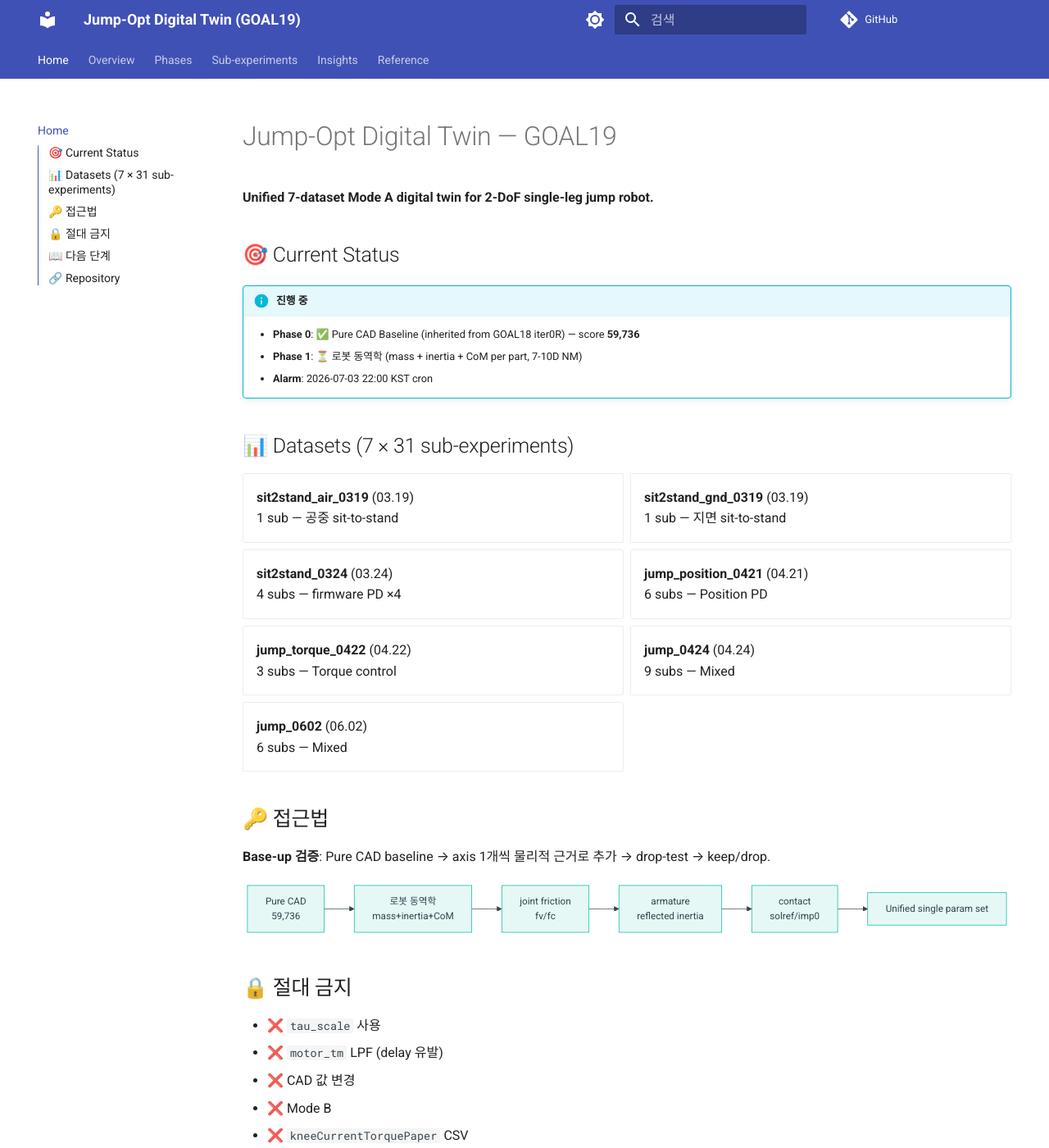
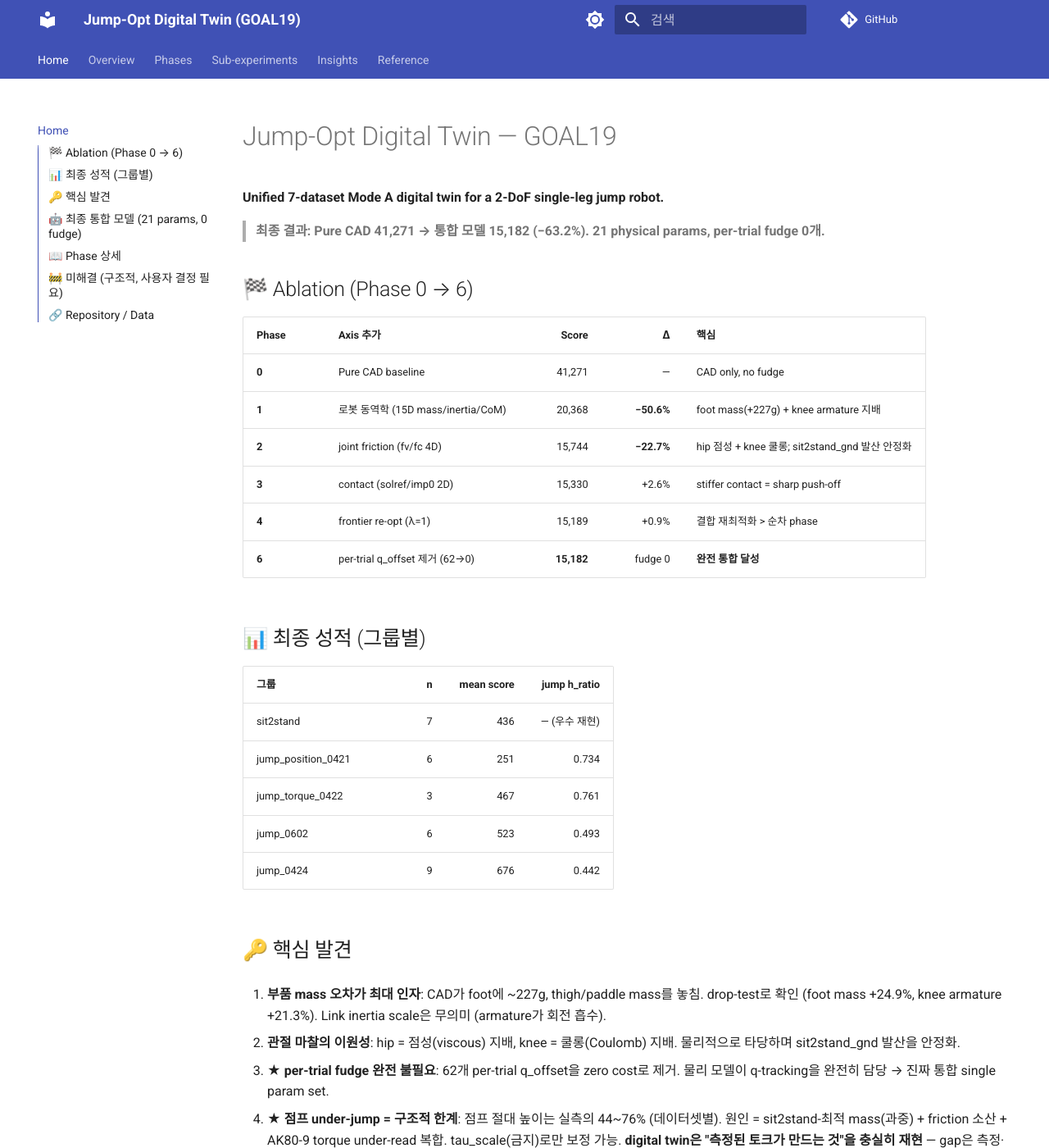
Before and after one commit to wnsgh3810/jump-opt-digital-twin, an MkDocs documentation site: the page built from docs/index.md, in a window 1280 px wide and 1400 px high. Shown: the whole window at 82% size. Built offline with MkDocs 1.6.1 and Material for MkDocs 9.7.7, drawn with Linux system fonts in a browser that asks for light colours; comment, search, counter and statistics services are not loaded; some of the changed text lies outside the part shown.

Commit message:
GOAL19 final report: ablation table + home page + full phase nav
- Home page (docs/index.md): ablation P0->P6, group breakdown, 4 key findings, final model
- Final model total 15,182 (-63.2%), per-group h_ratio: 0421/0422 0.73-0.76, 0424/0602 0.44-0.49
- mkdocs nav: all 7 phases
- final_ablation.json: per-exp + ablation + final model

````diff
--- a/docs/index.md
+++ b/docs/index.md
@@ -1,65 +1,72 @@
 # Jump-Opt Digital Twin — GOAL19
 
-**Unified 7-dataset Mode A digital twin for 2-DoF single-leg jump robot.**
+**Unified 7-dataset Mode A digital twin for a 2-DoF single-leg jump robot.**
 
-## 🎯 Current Status
+> **최종 결과: Pure CAD 41,271 → 통합 모델 15,182 (−63.2%). 21 physical params, per-trial fudge 0개.**
 
-!!! info "진행 중"
-    - **Phase 0**: ✅ Pure CAD Baseline (inherited from GOAL18 iter0R) — score **59,736**
-    - **Phase 1**: ⏳ 로봇 동역학 (mass + inertia + CoM per part, 7-10D NM)
-    - **Alarm**: 2026-07-03 22:00 KST cron
+## 🏁 Ablation (Phase 0 → 6)
 
-## 📊 Datasets (7 × 31 sub-experiments)
+| Phase | Axis 추가 | Score | Δ | 핵심 |
+|---|---|---:|---:|---|
+| **0** | Pure CAD baseline | 41,271 | — | CAD only, no fudge |
+| **1** | 로봇 동역학 (15D mass/inertia/CoM) | 20,368 | **−50.6%** | foot mass(+227g) + knee armature 지배 |
+| **2** | joint friction (fv/fc 4D) | 15,744 | **−22.7%** | hip 점성 + knee 쿨롱; sit2stand_gnd 발산 안정화 |
+| **3** | contact (solref/imp0 2D) | 15,330 | +2.6% | stiffer contact = sharp push-off |
+| **4** | frontier re-opt (λ=1) | 15,189 | +0.9% | 결합 재최적화 > 순차 phase |
+| **6** | per-trial q_offset 제거 (62→0) | **15,182** | fudge 0 | **완전 통합 달성** |
 
-<div class="grid cards" markdown>
+## 📊 최종 성적 (그룹별)
 
-- **sit2stand_air_0319** (03.19)
-  1 sub — 공중 sit-to-stand
-- **sit2stand_gnd_0319** (03.19)
-  1 sub — 지면 sit-to-stand
-- **sit2stand_0324** (03.24)
-  4 subs — firmware PD ×4
-- **jump_position_0421** (04.21)
-  6 subs — Position PD
-- **jump_torque_0422** (04.22)
-  3 subs — Torque control
-- **jump_0424** (04.24)
-  9 subs — Mixed
-- **jump_0602** (06.02)
-  6 subs — Mixed
+| 그룹 | n | mean score | jump h_ratio |
+|---|---:|---:|---:|
+| sit2stand | 7 | 436 | — (우수 재현) |
+| jump_position_0421 | 6 | 251 | 0.734 |
+| jump_torque_0422 | 3 | 467 | 0.761 |
+| jump_0602 | 6 | 523 | 0.493 |
+| jump_0424 | 9 | 676 | 0.442 |
 
-</div>
+## 🔑 핵심 발견
 
-## 🔑 접근법
+1. **부품 mass 오차가 최대 인자**: CAD가 foot에 ~227g, thigh/paddle mass를 놓침. drop-test로 확인 (foot mass +24.9%, knee armature +21.3%). Link inertia scale은 무의미 (armature가 회전 흡수).
 
-**Base-up 검증**: Pure CAD baseline → axis 1개씩 물리적 근거로 추가 → drop-test → keep/drop.
+2. **관절 마찰의 이원성**: hip = 점성(viscous) 지배, knee = 쿨롱(Coulomb) 지배. 물리적으로 타당하며 sit2stand_gnd 발산을 안정화.
 
-```mermaid
-graph LR
-    P0[Pure CAD<br/>59,736] --> P1[로봇 동역학<br/>mass+inertia+CoM]
-    P1 --> P2[joint friction<br/>fv/fc]
-    P2 --> P3[armature<br/>reflected inertia]
-    P3 --> P4[contact<br/>solref/imp0]
-    P4 --> Final[Unified single param set]
+3. **★ per-trial fudge 완전 불필요**: 62개 per-trial q_offset을 zero cost로 제거. 물리 모델이 q-tracking을 완전히 담당 → 진짜 통합 single param set.
+
+4. **★ 점프 under-jump = 구조적 한계**: 점프 절대 높이는 실측의 44~76% (데이터셋별). 원인 = sit2stand-최적 mass(과중) + friction 소산 + AK80-9 torque under-read 복합. tau_scale(금지)로만 보정 가능. **digital twin은 "측정된 토크가 만드는 것"을 충실히 재현** — gap은 측정·통합모델 한계이지 sim 버그가 아님 ([Phase 5 진단](phase_5/index.md)).
+
+## 🤖 최종 통합 모델 (21 params, 0 fudge)
+
 ```
+mass/inertia/CoM (15): M_base=1.152 M_thigh=0.949 M_calf=0.906 M_p=1.411 M_c=0.944
+                        M_foot_ex=0.227 I_thigh=1.181 I_calf=1.325 I_p=1.042 I_c=1.073
+                        com_dz_thigh=-0.005 com_dx_thigh=0.001 com_dz_calf=-0.018
+                        com_dx_calf=-0.010 arm_knee=0.020
+friction (4):          fv_hip=0.787 fv_knee=0.127 fc_hip=0.095 fc_knee=0.524
+contact (2):           solref_tc=0.00217 imp0=0.371
+q_offset:              ZERO
+```
+→ `code/goal19/goal19_final_model.json`
 
-## 🔒 절대 금지
+**금지 준수**: `tau_scale` ✗ · `motor_tm` LPF ✗ · per-trial fudge ✗(제거) · Mode B ✗ · `kneeCurrentTorquePaper` CSV ✗
 
-- ❌ `tau_scale` 사용
-- ❌ `motor_tm` LPF (delay 유발)
-- ❌ CAD 값 변경
-- ❌ Mode B
-- ❌ `kneeCurrentTorquePaper` CSV
-- ❌ 좌표 변환 없이 canonical q 사용
+## 📖 Phase 상세
 
-## 📖 다음 단계
+- [Phase 0 — Pure CAD Baseline](phase_0/index.md)
+- [Phase 1 — 로봇 동역학](phase_1/index.md)
+- [Phase 2 — Joint friction](phase_2/index.md)
+- [Phase 3 — Contact compliance](phase_3/index.md)
+- [Phase 4 — Trade-off frontier ★](phase_4/index.md)
+- [Phase 5 — Torque-deficit 진단 ★](phase_5/index.md)
+- [Phase 6 — q_offset 제거 ★](phase_6/index.md)
 
-- [Phase 0 baseline](phase_0/index.md) — 인계 받은 iter0R 상세
-- [Phase 1 로봇 동역학](phase_1/index.md) — 진행 중
-- [MASTER 발견 통합](insights/master.md)
-- [Score function](overview/score.md)
+## 🚧 미해결 (구조적, 사용자 결정 필요)
 
-## 🔗 Repository
+- **점프 절대 높이**: tau_scale(금지) 허용 또는 tendon/spring 에너지 물리 추가 필요.
+- **sit2stand_gnd q-tracking**: 발산은 잡았으나 real squat 재현 안 됨 (Mode A GND 한계).
+
+## 🔗 Repository / Data
 
 - Source: [GitHub](https://github.com/wnsgh3810/jump-opt-digital-twin)
-- Data: `C:/Users/junho/Desktop/jump_opt/goal18_v13/Iter6/` (로컬 canonical)
+- Data: `Desktop/jump_opt/` (canonical .npz, 31 sub-experiments)
+- Renderer: v14 canonical (`goal18_CANONICAL/code/make_anim.py`, LOCKED)
--- a/mkdocs.yml
+++ b/mkdocs.yml
@@ -73,7 +73,12 @@ nav:
     - Locks and prohibitions: overview/locks.md
   - Phases:
     - Phase 0 — Pure CAD Baseline: phase_0/index.md
-    - Phase 1 (진행 중): phase_1/index.md
+    - Phase 1 — 로봇 동역학: phase_1/index.md
+    - Phase 2 — Joint friction: phase_2/index.md
+    - Phase 3 — Contact: phase_3/index.md
+    - Phase 4 — Trade-off frontier: phase_4/index.md
+    - Phase 5 — Torque 진단: phase_5/index.md
+    - Phase 6 — q_offset 제거: phase_6/index.md
   - Sub-experiments:
     - All 31 experiments: sub_experiments/index.md
   - Insights:
````
Also changed, not shown: 2 other files.
